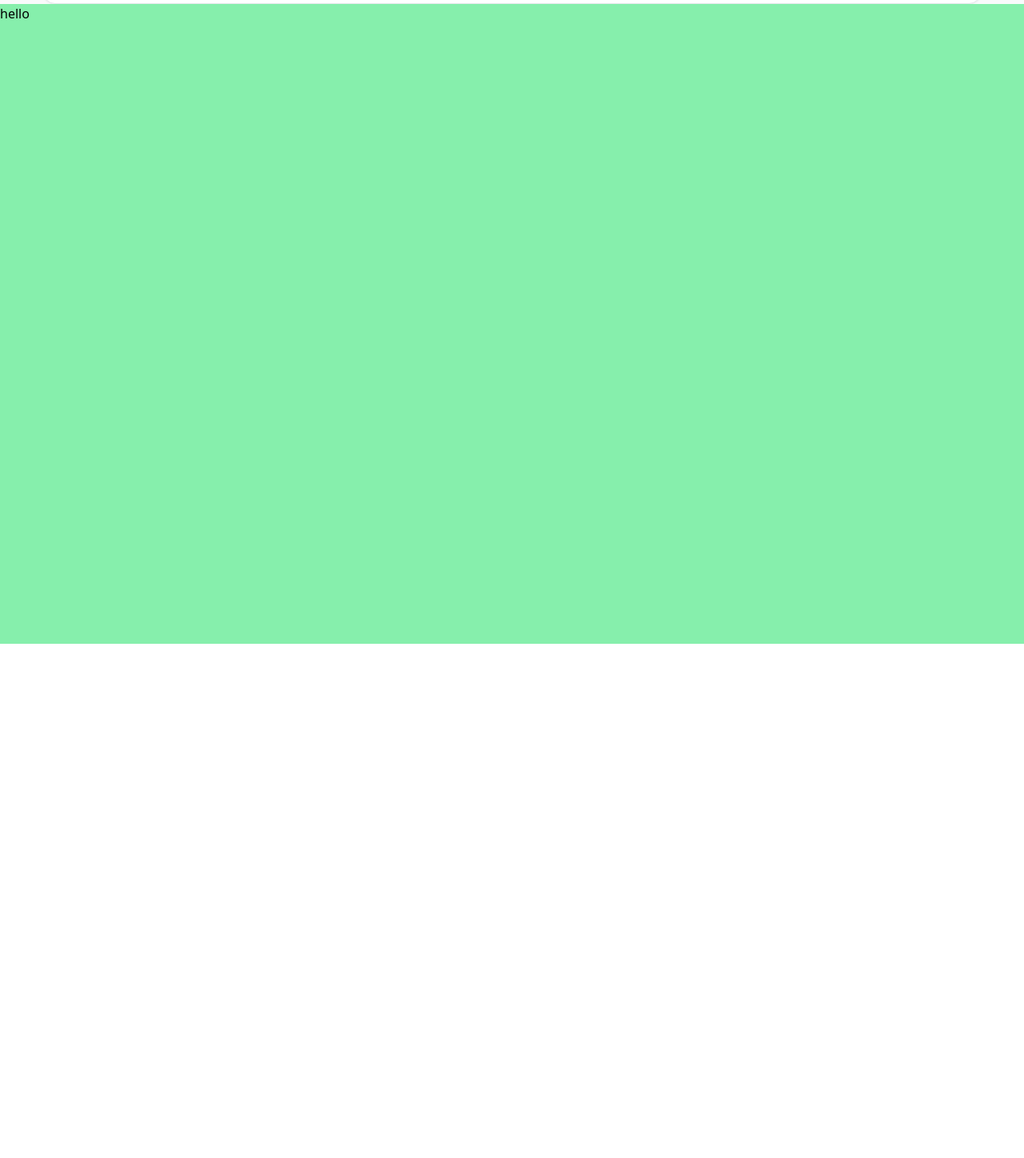
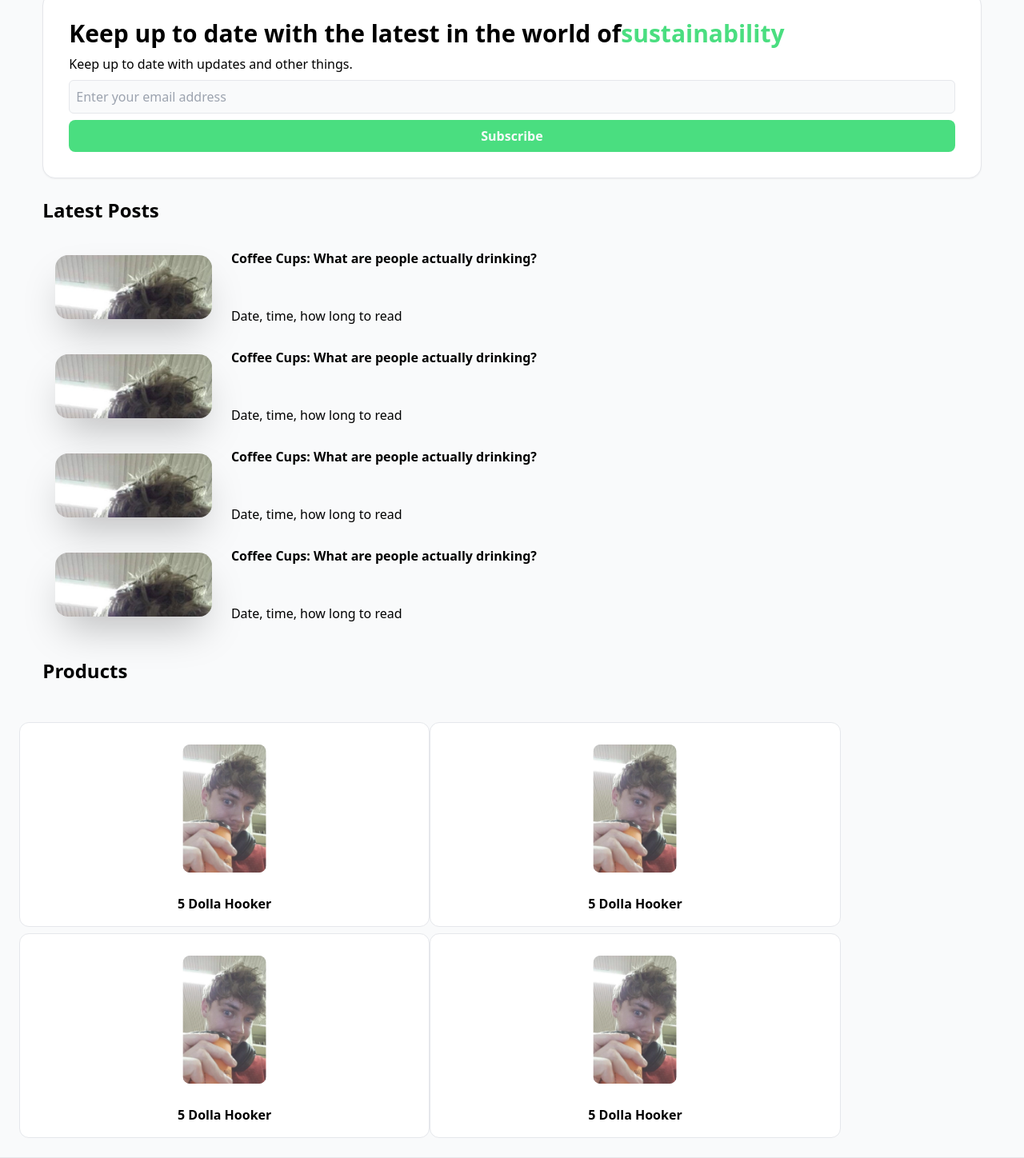
Before and after one commit to kkevern231/sustainabuyer-homepage, a website: page index.html in a window 1280 px wide. Shown: the part 1129-2577 px from the top of the page at 80% size. Before the commit the page ends 1934 px from the top, so only its background shows below. Drawn offline with Linux system fonts and the light colour scheme.

Commit message:
15-11-2023

```diff
--- a/index.html
+++ b/index.html
@@ -7,7 +7,7 @@
     <link href="./dist/output.css" rel="stylesheet" />
   </head>
   <body>
-    <div class="flex flex-col min-h-screen bg-gray-50">
+    <div class="flex flex-col min-h-screen bg-gray-50 border-b">
       <header>
         <div
           class="bg-white flex flex-row h-14 w-full justify-between fixed border-b p-2"
@@ -75,6 +75,10 @@
       </div>
       <div class="w-11/12 self-center">
         <p>This will be carousel buttons/dots container</p>
+      </div>
+
+      <div class="flex self-center w-11/12 py-6 font-bold text-2xl">
+        <h1>Travel</h1>
       </div>
 
       <div
@@ -156,18 +160,143 @@
 
       <button class="text-gray-500 pt-2 pb-8">View More</button>
       <div
-        class="flex flex-col w-11/12 p-4 border shadow-sm self-center rounded-2xl bg-white"
+        class="flex flex-col w-11/12 p-6 border shadow-sm self-center rounded-2xl bg-white"
       >
-        <div class="flex flex-row flex-wrap">
+        <div class="flex flex-row flex-wrap m-2">
           <h2 class="font-bold text-3xl">
             Keep up to date with the latest in the world of
           </h2>
           <h2 class="text-green-400 font-bold text-3xl">sustainability</h2>
         </div>
-        <h3>Keep up to date with updates and other things.</h3>
+        <h3 class="pl-2">Keep up to date with updates and other things.</h3>
+        <input
+          placeholder="Enter your email address"
+          class="border p-2 rounded-md m-2 bg-gray-50"
+        />
+        <button
+          class="p-2 bg-green-400 text-gray-50 font-bold m-2 mt-0 rounded-lg hover:bg-black transition"
+        >
+          Subscribe
+        </button>
+      </div>
+      <div class="flex self-center w-11/12 py-6 font-bold text-2xl">
+        <h1>Latest Posts</h1>
       </div>
 
-      <div class="xs:bg-green-300 h-screen w-full lg:bg-purple-700">hello</div>
+      <div class="flex flex-col">
+        <div
+          class="flex flex-row w-11/12 self-center rounded-xl mb-3 hover:bg-white hover:border hover:transition"
+        >
+          <div class="w-2/12 h-20 m-4 rounded-2xl overflow-hidden shadow-2xl">
+            <img src="./src/jamie-lol.jpg" class="object-fill" />
+          </div>
+          <div class="flex flex-col justify-between">
+            <h3 class="font-bold p-2">
+              Coffee Cups: What are people actually drinking?
+            </h3>
+            <p class="p-2">Date, time, how long to read</p>
+          </div>
+        </div>
+        <div
+          class="flex flex-row w-11/12 self-center rounded-xl mb-3 hover:bg-white hover:border hover:transition"
+        >
+          <div class="w-2/12 h-20 m-4 rounded-2xl overflow-hidden shadow-2xl">
+            <img src="./src/jamie-lol.jpg" class="object-fill" />
+          </div>
+          <div class="flex flex-col justify-between">
+            <h3 class="font-bold p-2">
+              Coffee Cups: What are people actually drinking?
+            </h3>
+            <p class="p-2">Date, time, how long to read</p>
+          </div>
+        </div>
+        <div
+          class="flex flex-row w-11/12 self-center rounded-xl mb-3 hover:bg-white hover:border hover:transition"
+        >
+          <div class="w-2/12 h-20 m-4 rounded-2xl overflow-hidden shadow-2xl">
+            <img src="./src/jamie-lol.jpg" class="object-fill" />
+          </div>
+          <div class="flex flex-col justify-between">
+            <h3 class="font-bold p-2">
+              Coffee Cups: What are people actually drinking?
+            </h3>
+            <p class="p-2">Date, time, how long to read</p>
+          </div>
+        </div>
+        <div
+          class="flex flex-row w-11/12 self-center rounded-xl mb-3 hover:bg-white hover:border hover:transition"
+        >
+          <div class="w-2/12 h-20 m-4 rounded-2xl overflow-hidden shadow-2xl">
+            <img src="./src/jamie-lol.jpg" class="object-fill" />
+          </div>
+          <div class="flex flex-col justify-between">
+            <h3 class="font-bold p-2">
+              Coffee Cups: What are people actually drinking?
+            </h3>
+            <p class="p-2">Date, time, how long to read</p>
+          </div>
+        </div>
+      </div>
+      <div class="flex self-center w-11/12 py-6 font-bold text-2xl">
+        <h1>Products</h1>
+      </div>
+      <section
+        id="Products-container"
+        class="flex w11/12 flex-wrap p-6 justify-between0"
+      >
+        <div
+          class="w-5/12 h-64 border bg-white flex flex-col justify-center items-center rounded-xl hover:opacity-90 hover:bg-teal-700 transition"
+        >
+          <div class="overflow-hidden flex justify-center group relative">
+            <img
+              src="./src/jamie-lol.jpg"
+              alt="jamie"
+              class="scale-75 object-fill opacity-80 group-hover:opacity-10 rounded-xl transition"
+            />
+          </div>
+          <p class="font-semibold mb-4">5 Dolla Hooker</p>
+        </div>
+
+        <div
+          class="w-5/12 h-64 border bg-white flex flex-col justify-center items-center rounded-xl hover:opacity-90 hover:bg-teal-700 transition"
+        >
+          <div class="overflow-hidden flex justify-center group relative">
+            <img
+              src="./src/jamie-lol.jpg"
+              alt="jamie"
+              class="scale-75 object-fill opacity-80 group-hover:opacity-10 rounded-xl transition"
+            />
+          </div>
+          <p class="font-semibold mb-4">5 Dolla Hooker</p>
+        </div>
+        <div
+          class="w-5/12 h-64 border bg-white flex flex-col justify-center items-center rounded-xl mt-2 hover:opacity-90 hover:bg-teal-700 transition"
+        >
+          <div class="overflow-hidden flex justify-center group relative">
+            <img
+              src="./src/jamie-lol.jpg"
+              alt="jamie"
+              class="scale-75 object-fill opacity-80 group-hover:opacity-10 rounded-xl transition"
+            />
+          </div>
+          <p class="font-semibold mb-4">5 Dolla Hooker</p>
+        </div>
+
+        <div
+          class="w-5/12 h-64 border bg-white flex flex-col justify-center items-center rounded-xl mt-2 hover:opacity-90 hover:bg-teal-700 transition"
+        >
+          <div class="overflow-hidden flex justify-center group relative">
+            <img
+              src="./src/jamie-lol.jpg"
+              alt="jamie"
+              class="scale-75 object-fill opacity-80 group-hover:opacity-10 rounded-xl transition"
+            />
+          </div>
+          <p class="font-semibold mb-4">5 Dolla Hooker</p>
+        </div>
+      </section>
     </div>
+
+    <div class="bg-white"></div>
   </body>
 </html>
```
Also changed, not shown: dist/output.css.
